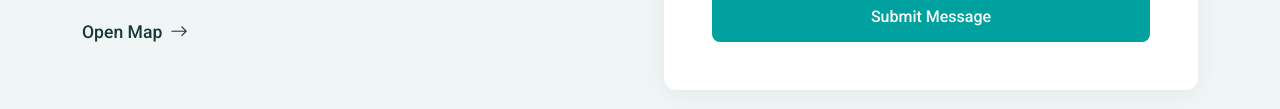
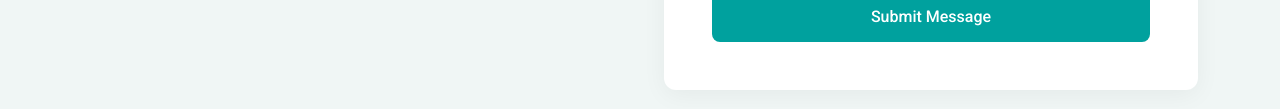
Before and after one commit to Sazid-Ah/nfinitixtechnologies, a plain HTML site: page index.html in a window 1280 px wide. Shown: the part 10665-10774 px from the top of the page. Drawn offline with Linux system fonts and the light colour scheme; files whose address does not match are found by name.

Commit message:
first commit

```diff
--- a/index.html
+++ b/index.html
@@ -1481,10 +1481,10 @@
                     Ahmedabad - 380057</span>
                 </div>
 
-                <a href="#" class="map-link d-inline-flex align-items-center" data-aos="fade-up" data-aos-delay="600">
+                <!-- <a href="#" class="map-link d-inline-flex align-items-center" data-aos="fade-up" data-aos-delay="600">
                   Open Map
                   <i class="bi bi-arrow-right ms-2"></i>
-                </a>
+                </a> -->
               </div>
             </div>
           </div>
```
